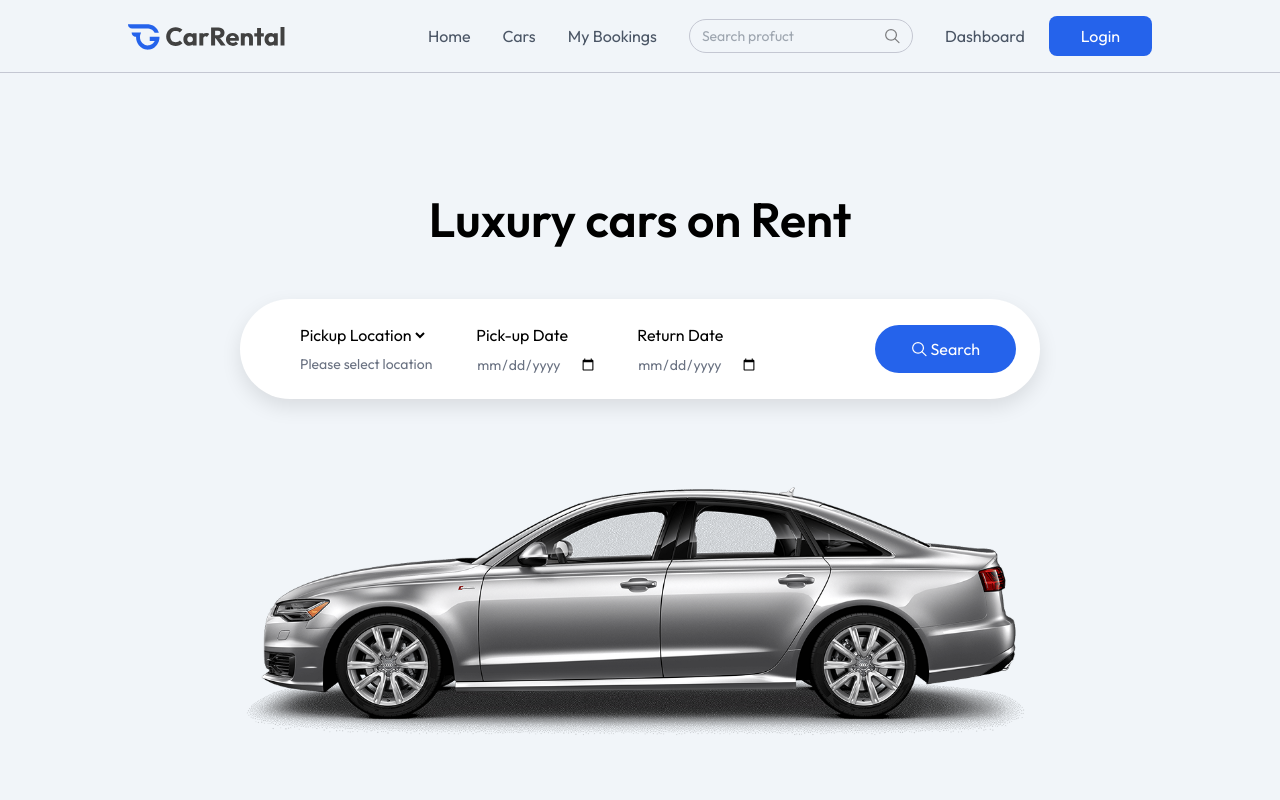
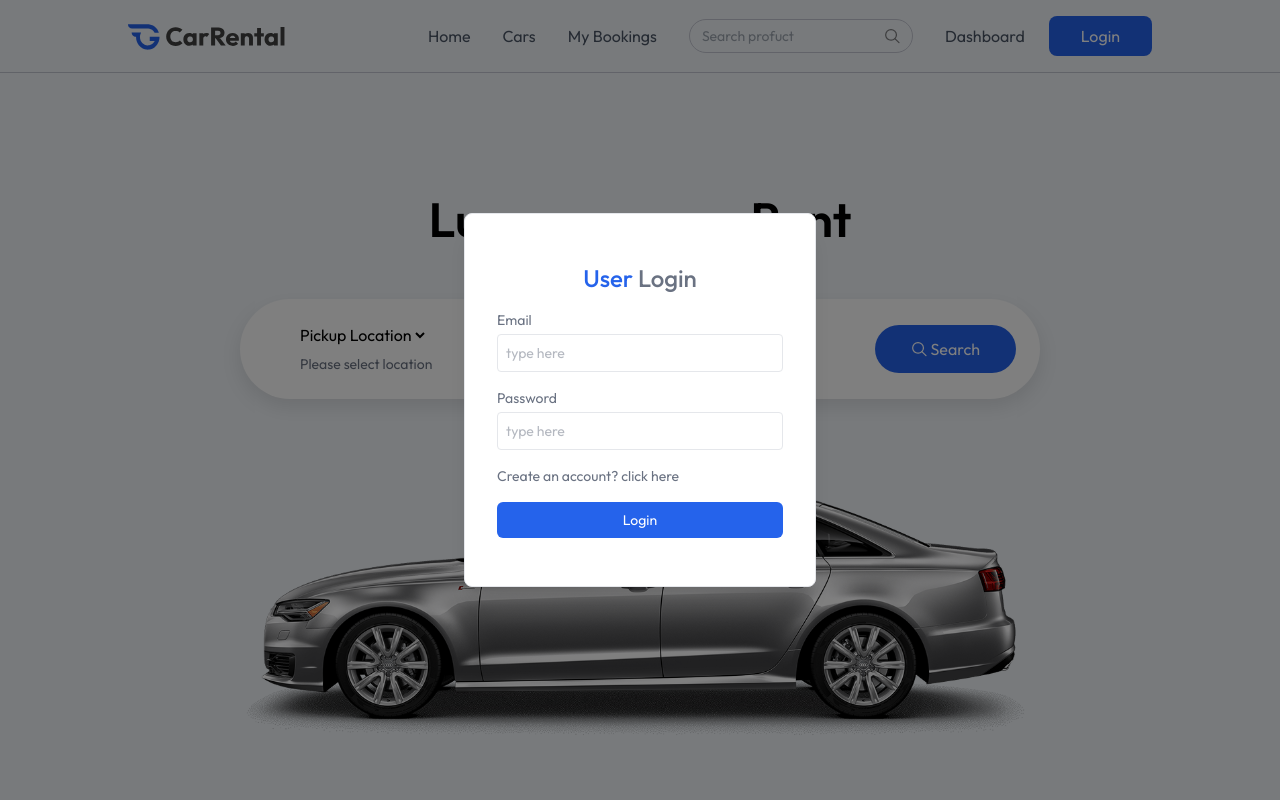
Before and after one commit to shahidamzad/CarRental, a React (Vite) app in the folder client/: page / in a window 1280 px wide. Both pictures are taken after a click on the button "Login". Shown: the top 800 px of the page. Built offline with nearby package versions, Linux system fonts and the light colour scheme.

Commit message:
conplete frontend

```diff
--- a/client/src/App.jsx
+++ b/client/src/App.jsx
@@ -11,6 +11,7 @@
 import ManageCars from './pages/Owner/ManageCars'
 import AddCar from './pages/Owner/AddCar'
 import Layout from './pages/Owner/Layout'
+import Login from './components/Login'
 
 
 
@@ -21,6 +22,8 @@
 
   return (
     <>
+    {showLogin && <Login  setShowLogin ={setShowLogin} /> }
+
       {!isOwnerPath && <Navbar setShowLogin={setShowLogin} />}
 
       <Routes>
--- /dev/null
+++ b/client/src/components/Login.jsx
@@ -0,0 +1,52 @@
+import React from 'react'
+
+const Login = ({ setShowLogin }) => {
+
+    const [state, setState] = React.useState("login");
+    const [name, setName] = React.useState("");
+    const [email, setEmail] = React.useState("");
+    const [password, setPassword] = React.useState("");
+    const onSubmitHandler = async (event) =>{
+        event.preventDefault();
+    }
+
+    return (
+        <div onClick={() => setShowLogin(false)} className='fixed top-0 left-0 right-0 z-100 flex h-ful items-center text-sm text-gray-500 h-screen bg-black/50'>
+            <form onSubmit={onSubmitHandler} onClick={(e)=>e.stopPropagation()} className="flex flex-col gap-4 m-auto items-start p-8 py-12 w-80 sm:w-[352px] text-gray-500 rounded-lg shadow-xl border border-gray-200 bg-white">
+                <p className="text-2xl font-medium m-auto">
+                    <span className="text-primery">User</span> {state === "login" ? "Login" : "Sign Up"}
+                </p>
+                {state === "register" && (
+                    <div className="w-full">
+                        <p>Name</p>
+                        <input onChange={(e) => setName(e.target.value)} value={name} placeholder="type here" className="border border-gray-200 rounded w-full p-2 mt-1 outline-primery" type="text" required />
+                    </div>
+                )}
+                <div className="w-full ">
+                    <p>Email</p>
+                    <input onChange={(e) => setEmail(e.target.value)} value={email} placeholder="type here" className="border border-gray-200 rounded w-full p-2 mt-1 outline-primery" type="email" required />
+                </div>
+                <div className="w-full ">
+                    <p>Password</p>
+                    <input onChange={(e) => setPassword(e.target.value)} value={password} placeholder="type here" className="border border-gray-200 rounded w-full p-2 mt-1 outline-primery" type="password" required />
+                </div>
+                {state === "register" ? (
+                    <p>
+                        Already have account? <span onClick={() => setState("login")} className="text-primary cursor-pointer">click here</span>
+                    </p>
+                ) : (
+                    <p>
+                        Create an account? <span onClick={() => setState("register")} className="text-primary cursor-pointer">click here</span>
+                    </p>
+                )}
+                <button className="bg-primery hover:bg-primery-dull transition-all text-white w-full py-2 rounded-md cursor-pointer">
+                    {state === "register" ? "Create Account" : "Login"}
+                </button>
+            </form>
+
+
+        </div>
+    )
+}
+
+export default Login
```
